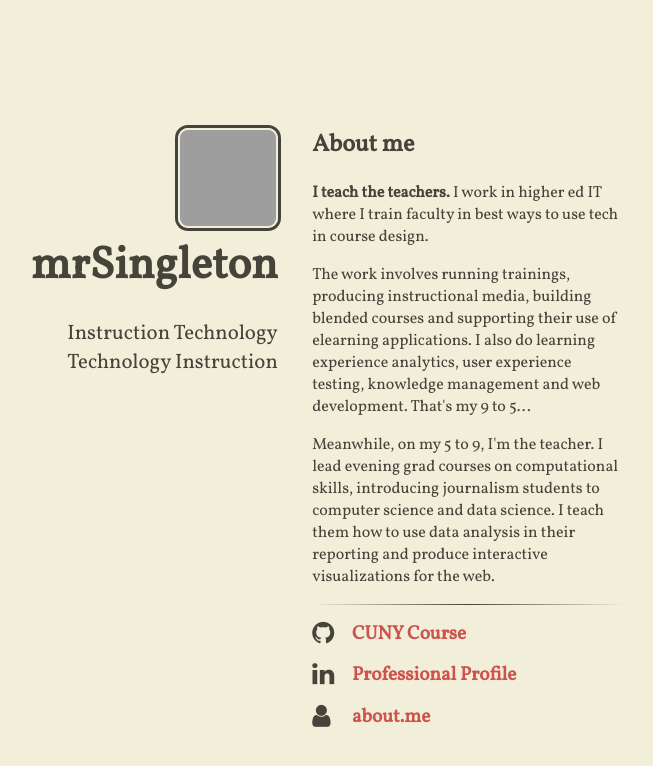
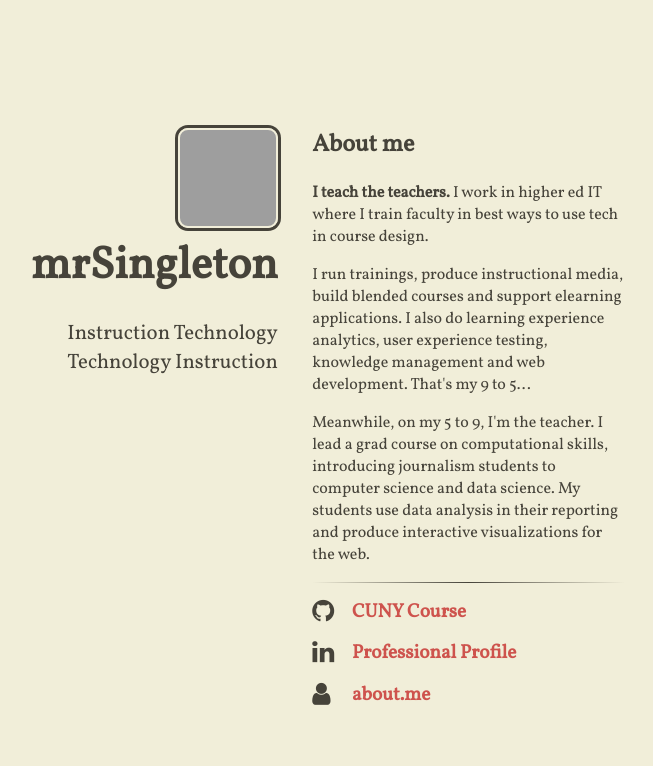
Before and after one commit to mrsingleton/mrsingleton.github.io, a Jekyll site: the page built from index.html, in a window 1280 px wide, cut to the strip 0-766 px from the top of the page. Shown: the whole strip, without its empty margins (355-1008 px from the left). Built offline with Jekyll 4.4.1, drawn with Linux system fonts in a browser that asks for light colours; nearby versions of some CDN libraries; grey boxes are pictures that could not be loaded.

Commit message:
shortened the text a bit

```diff
--- a/_includes/content.html
+++ b/_includes/content.html
@@ -1,7 +1,7 @@
 <h2>About me</h2>
 <p><strong>I teach the teachers.</strong> I work in higher ed IT where I train faculty in best ways to use tech in course design.</p>
-<p>The work involves running trainings, producing instructional media, building blended courses and supporting their use of elearning applications. I also do learning experience analytics, user experience testing, knowledge management and web development. That's my 9 to 5...</p>
-<p>Meanwhile, on my 5 to 9, I'm the teacher. I lead evening grad courses on computational skills, introducing journalism students to computer science and data science. I teach them how to use data analysis in their reporting and produce interactive visualizations for the web.</p>
+<p>I run trainings, produce instructional media, build blended courses and support elearning applications. I also do learning experience analytics, user experience testing, knowledge management and web development. That's my 9 to 5...</p>
+<p>Meanwhile, on my 5 to 9, I'm the teacher. I lead a grad course on computational skills, introducing journalism students to computer science and data science. My students use data analysis in their reporting and produce interactive visualizations for the web.</p>
 
 <hr />
 
```
